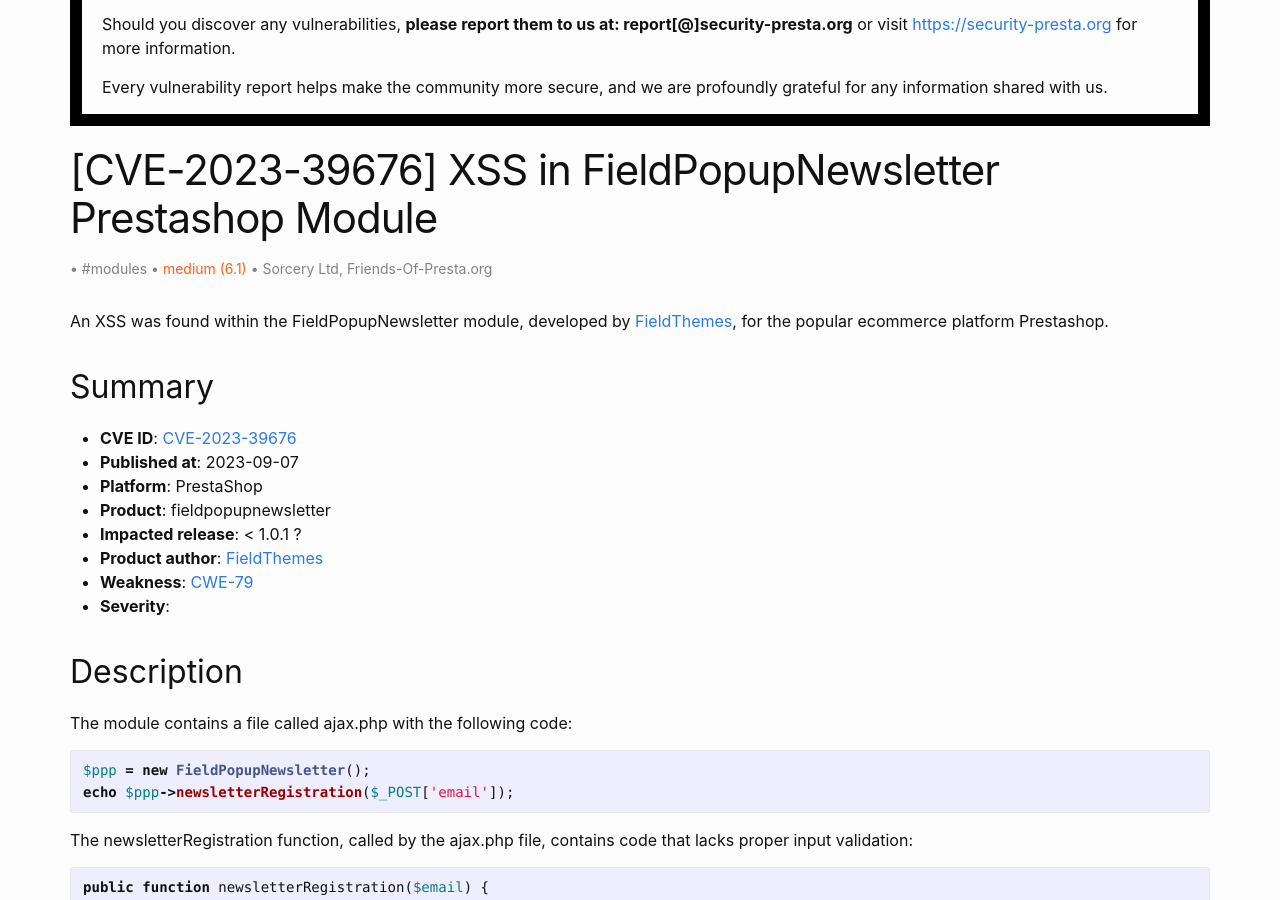
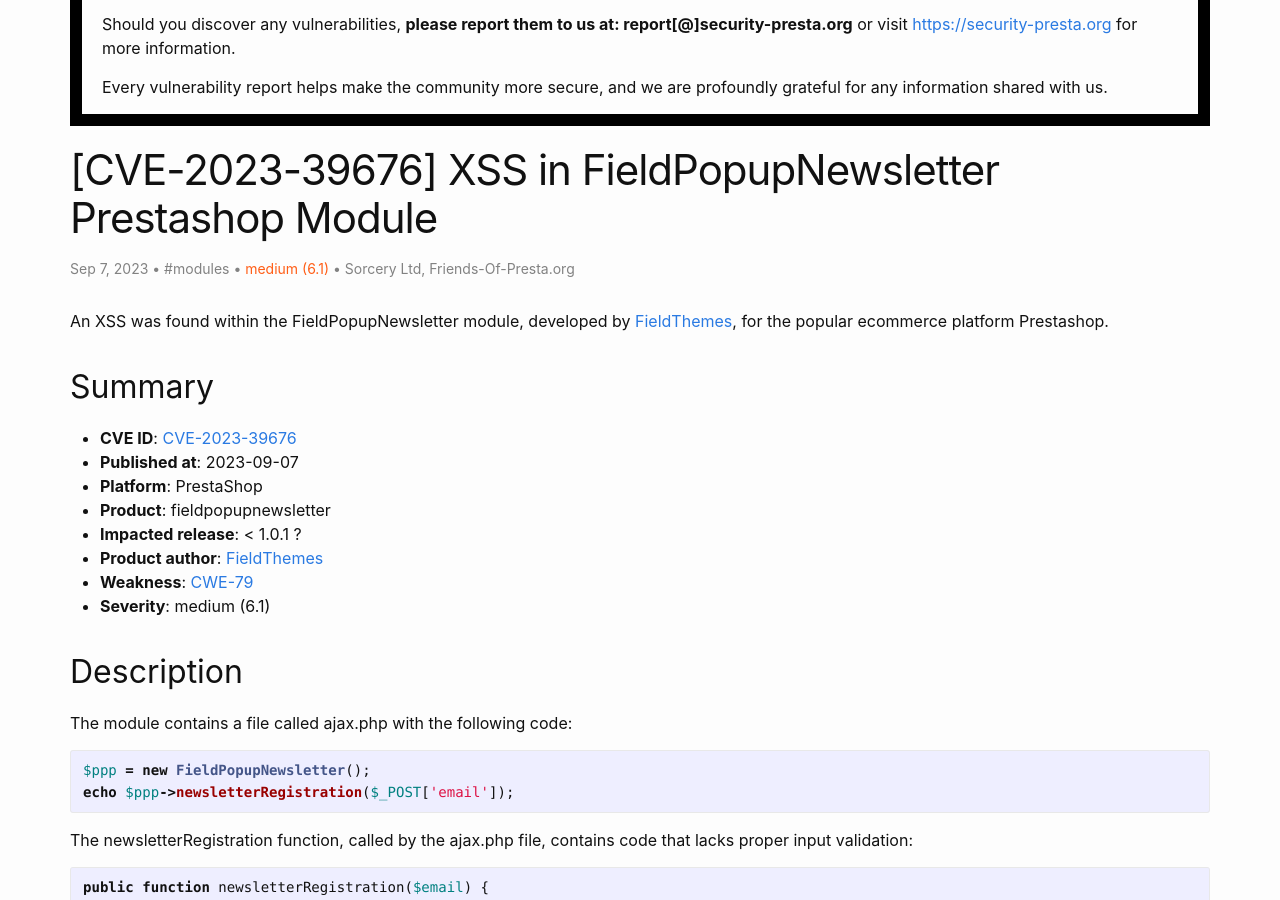
Before and after one commit to friends-of-presta/security-advisories, a Jekyll site: the page built from _posts/2023-09-07-fieldpopupnewsletter.md, in a window 1280 px wide and 900 px high, scrolled down 314 px. Built offline with Jekyll 4.4.1, drawn with Linux system fonts in a browser that asks for light colours; part of the change alters nothing that is shown.

```diff
--- a/2023-09-07-fieldpopupnewsletter.md
+++ b/_posts/2023-09-07-fieldpopupnewsletter.md
@@ -20,7 +20,7 @@ An XSS was found within the FieldPopupNewsletter module, developed by [FieldThem
 * **Impacted release**: < 1.0.1 ?
 * **Product author**: [FieldThemes](https://themeforest.net/user/fieldthemes)
 * **Weakness**: [CWE-79](https://cwe.mitre.org/data/definitions/79.html)
-* **Severity**: {{ severity }}
+* **Severity**: {{ page.severity }}
 
 ## Description
 
```
